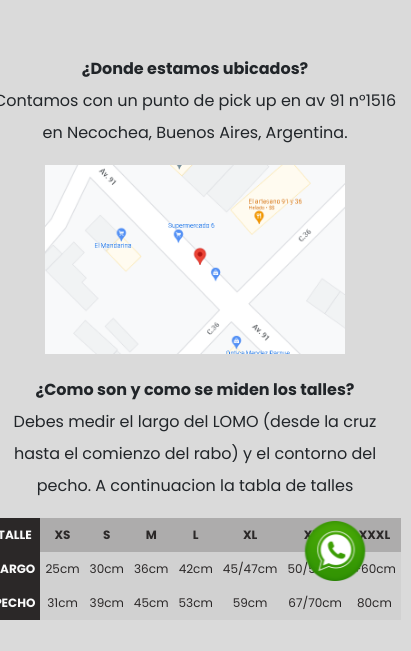
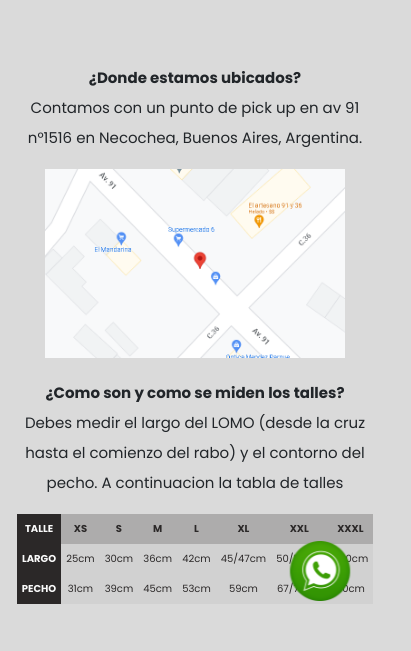
Before and after one commit to CandeLandi/entrega-coder, a website: page pages/preguntas.html in a window 390 px wide. Shown: the part 153-804 px from the top of the page, 411 px wide, since content can reach past the window. Drawn offline with nearby package versions, Linux system fonts and the light colour scheme.

Commit message:
fix form

```diff
--- a/pages/preguntas.html
+++ b/pages/preguntas.html
@@ -9,8 +9,10 @@
     <link rel="stylesheet" href="../css/estilo.css">
     <link rel="shortcut icon" type="image/x-icon" href="../img/logo.svg">
     <title>Preguntas frecuentes</title>
-    <meta name="description" content="En esta seccion de Estilo Pet responderemos algunas de las preguntas mas frecuentes que realizan nuestros clientes, como talles, demoras e informacion sobre cambios y devoluciones.">
-  <meta name="keywords" content="perros, gatos, mascota, indumentaria canina, ropa para perros, ropa para gatos, petshop, accesorios">
+    <meta name="description"
+        content="En esta seccion de Estilo Pet responderemos algunas de las preguntas mas frecuentes que realizan nuestros clientes, como talles, demoras e informacion sobre cambios y devoluciones.">
+    <meta name="keywords"
+        content="perros, gatos, mascota, indumentaria canina, ropa para perros, ropa para gatos, petshop, accesorios">
 </head>
 
 <body>
@@ -59,12 +61,13 @@
             <article class="items-preguntas animated-text">
                 <strong>¿Donde estamos ubicados?</strong>
                 <p>Contamos con un punto de pick up en av 91 n°1516 en Necochea, Buenos Aires, Argentina.</p>
-            <img class="img-mapa" src="../img/ubicacion.PNG" alt="mapa">
+                <img class="img-mapa" src="../img/ubicacion.PNG" alt="mapa">
             </article>
             <article class="items-preguntas animated-text">
                 <strong> ¿Como son y como se miden los talles?</strong>
                 <p>Debes medir el largo del LOMO (desde la cruz hasta el comienzo del rabo) y el contorno del pecho. A
                     continuacion la tabla de talles</p>
+                <div class="table-container">
                     <table>
                         <tr class="text-talles">
                             <th>TALLE</th>
@@ -97,11 +100,13 @@
                             <td>80cm</td>
                         </tr>
                     </table>
+                </div>
             </article>
             <article class="items-preguntas animated-text">
                 <strong>¿Cuánto tarda en llegar el pedido?</strong>
                 <p> El tiempo de entrega dependerá del tipo de envío seleccionado. Una vez realizada la compra, el
-                    equipo de EstiloPet lleva al correo el paquete y, a partir de allí, los plazos de entrega dependerán de
+                    equipo de EstiloPet lleva al correo el paquete y, a partir de allí, los plazos de entrega dependerán
+                    de
                     OCA.
                     Al ser escaneado el paquete en el correo, se genera un número de seguimiento, que recibirás en el
                     mail declarado al efectuar la compra.
@@ -123,8 +128,9 @@
             </article>
         </section>
         <section>
-            <a target="_blank" href="https://walink.co/26183e"> <img class="wpp-icon" src="../img/wpp.png" alt="whatsapp"></a>
-          </section>
+            <a target="_blank" href="https://walink.co/26183e"> <img class="wpp-icon" src="../img/wpp.png"
+                    alt="whatsapp"></a>
+        </section>
     </main>
     <footer>
         <div class="barra-search">
--- a/scss/componentes/preguntas.scss
+++ b/scss/componentes/preguntas.scss
@@ -32,9 +32,12 @@
         }
     }
 
-
+    .table-container {
+        display: flex;
+        justify-content: center;
         table {
             margin-bottom: 20px;
+
             .text-talles {
                 background-color: $colora;
                 font-weight: bold;
@@ -57,3 +60,5 @@
             }
         }
     }
+
+}
--- a/scss/estilo.scss
+++ b/scss/estilo.scss
@@ -34,7 +34,7 @@ body {
 .wrapper {
     max-width: 1440px;
     margin: 0 auto;
-    padding: 10px;
+    padding: 20px;
 }
 
 .wpp-icon {
@@ -163,7 +163,8 @@ body {
     }
 
     .wpp-icon {
-        margin: 80px 5px;
+        bottom: 60px;
+        right: 20px;
     }
 
     footer {
@@ -257,9 +258,11 @@ body {
         max-width: 200px;
     }
 
+    .mayoristas-container {
 
         .form-container {
             width: 100%;
+            padding: 15px;
 
             .form-item {
                 align-items: center;
@@ -275,30 +278,47 @@ body {
                     align-items: center;
                     font-size: 15px;
                 }
+
             }
+
         }
 
         .info-mayorista {
             width: 100%;
             justify-content: center;
+            padding: 15px;
+        }
     }
 
+
+
+    .preguntas-container-padre {
         .preguntas-container {
             padding: 10px;
+
+
+
+            .items-preguntas {
+                font-size: 15px;
 
                 .img-mapa {
                     width: 300px;
                 }
 
+                .table-container {
+
                     table {
                         width: 90%;
-            font-size: 12px;
+                        font-size: 10px;
+
 
                         th {
                             padding: 5px 5px;
                         }
                     }
-
+                }
+            }
+        }
+    }
 
 }
-}
```
Also changed, not shown: css/estilo.css. Lines whose indentation alone changed are shown as unchanged.
